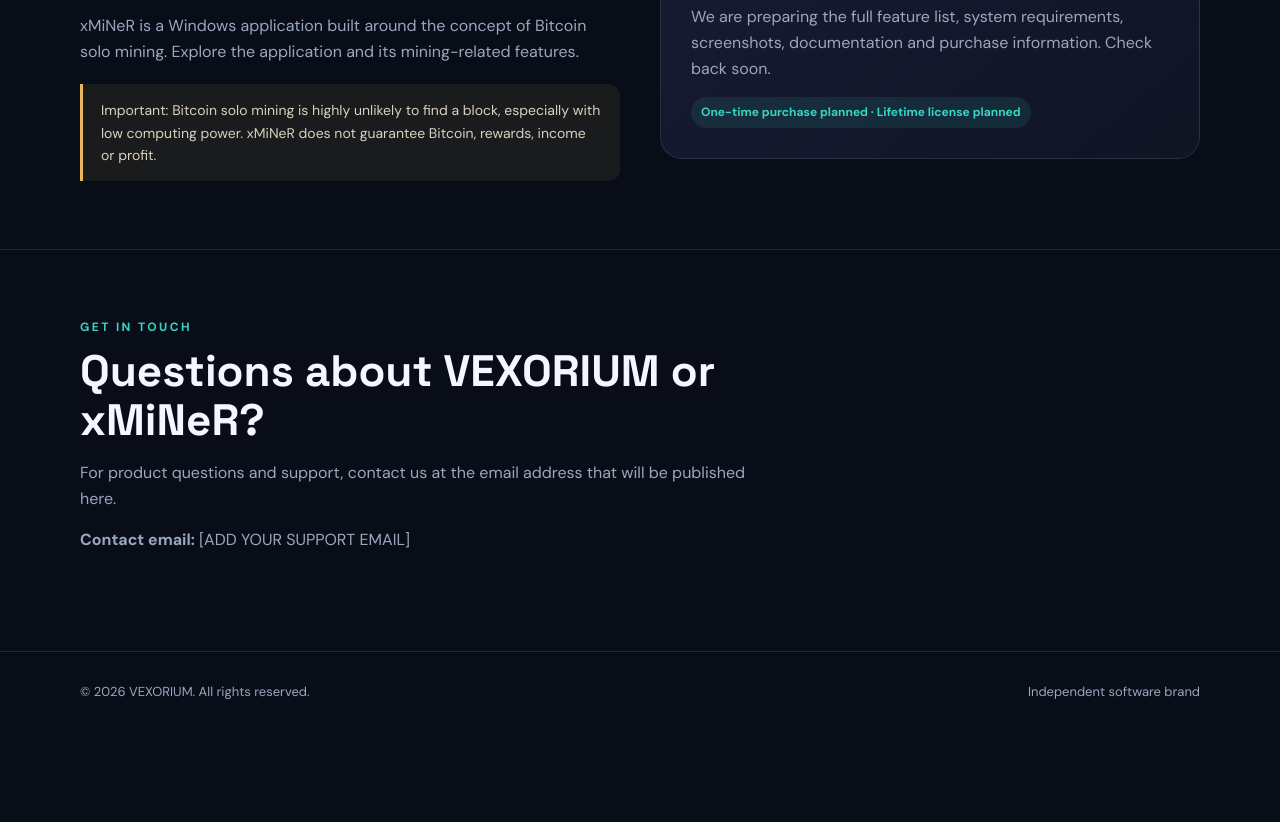
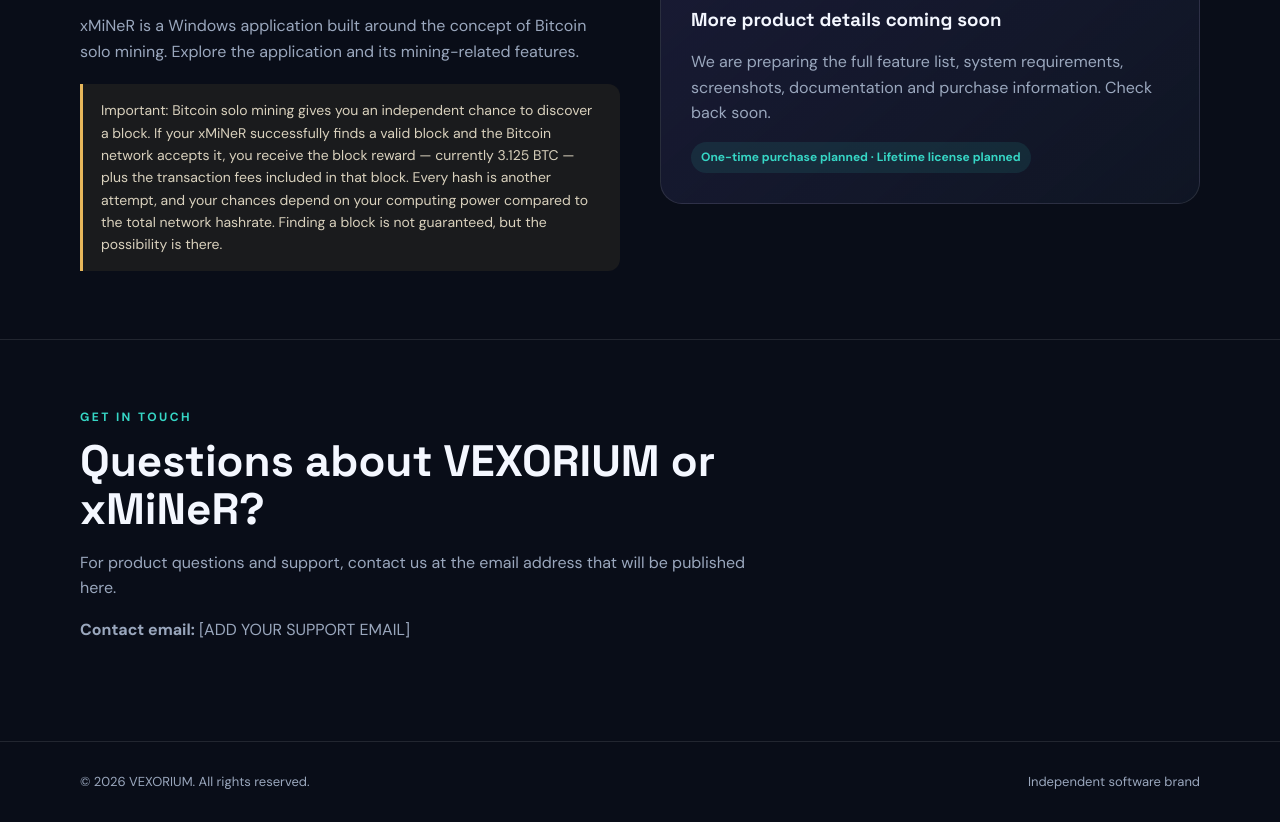
Before and after one commit to levvvel/levvvel.github.io, a plain HTML site: page index.html in a window 1280 px wide. Shown: the part 2388-3210 px from the top of the page. Before the commit the page ends 3121 px from the top, so only its background shows below. Drawn offline with Linux system fonts and the light colour scheme.

Commit message:
Add files via upload

```diff
--- a/index.html
+++ b/index.html
@@ -73,7 +73,7 @@
   <section id="product"><div class="wrap product">
     <div><div class="eyebrow" data-en="Meet xMiNeR" data-tr="xMiNeR ile tanış">Meet xMiNeR</div><h2>xMiNeR</h2><span class="tag" data-en="Windows desktop software" data-tr="Windows masaüstü yazılımı">Windows desktop software</span>
       <p class="muted" data-en="xMiNeR brings the Bitcoin solo-mining concept to a Windows desktop application. It is designed for curious users who want to explore an independent mining attempt and learn about the process." data-tr="xMiNeR, Bitcoin solo madencilik fikrini Windows masaüstü uygulamasına taşır. Bağımsız bir madencilik denemesini keşfetmek ve süreci öğrenmek isteyen meraklı kullanıcılar için tasarlanmıştır.">xMiNeR is a Windows application built around the concept of Bitcoin solo mining. Explore the application and its mining-related features.</p>
-      <div class="notice" data-en="Solo mining is a probability-based challenge: finding a block is possible, but never certain. Your chances depend on your hashrate and the Bitcoin network’s total hashrate. If you independently find a valid block and it is accepted, you receive the block subsidy plus its transaction fees. The current block subsidy is 3.125 BTC; transaction fees vary and the subsidy changes over time. xMiNeR cannot guarantee that you will find a block or earn Bitcoin. Consider electricity costs and hardware wear." data-tr="Solo madencilik olasılığa dayalı bir meydan okumadır: blok bulmak mümkündür, ancak kesin değildir. Şansın hash oranına ve Bitcoin ağının toplam işlem gücüne bağlıdır. Geçerli bir bloğu tek başına bulur ve ağ tarafından kabul ettirirsen blok sübvansiyonunu ve o bloktaki işlem ücretlerini alırsın. Güncel blok sübvansiyonu 3,125 BTC’dir; işlem ücretleri değişir ve sübvansiyon zamanla yarıya iner. xMiNeR blok bulmayı veya Bitcoin kazanmayı garanti etmez. Elektrik maliyetini ve donanım yıpranmasını da hesaba kat.">Important: Bitcoin solo mining is highly unlikely to find a block, especially with low computing power. xMiNeR does not guarantee Bitcoin, rewards, income or profit.</div>
+      <div class="notice" data-en="Important: Bitcoin solo mining gives you an independent chance to discover a block. If your xMiNeR successfully finds a valid block and the Bitcoin network accepts it, you receive the block reward — currently 3.125 BTC — plus the transaction fees included in that block. Every hash is another attempt, and your chances depend on your computing power compared to the total network hashrate. Finding a block is not guaranteed, but the possibility is there." data-tr="Önemli: Bitcoin solo madenciliği, bağımsız olarak bir blok bulma şansı sunar. xMiNeR geçerli bir bloğu bulur ve Bitcoin ağı tarafından kabul edilirse, şu anda 3,125 BTC olan blok ödülünü ve o bloğa dahil edilen işlem ücretlerini kazanırsın. Her hash yeni bir denemedir; şansın işlem gücünün ağın toplam hash oranına kıyasla ne kadar olduğuna bağlıdır. Blok bulmak garanti değildir, ancak bu ihtimal vardır.">Important: Bitcoin solo mining gives you an independent chance to discover a block. If your xMiNeR successfully finds a valid block and the Bitcoin network accepts it, you receive the block reward — currently 3.125 BTC — plus the transaction fees included in that block. Every hash is another attempt, and your chances depend on your computing power compared to the total network hashrate. Finding a block is not guaranteed, but the possibility is there.</div>
     </div>
     <div class="productbox"><div class="eyebrow" data-en="Coming into focus" data-tr="Yakında burada">Coming into focus</div><h3 data-en="More product details coming soon" data-tr="Ürün detayları yakında eklenecek">More product details coming soon</h3><p class="muted" data-en="We are preparing the full feature list, system requirements, screenshots, documentation and purchase information. Check back soon." data-tr="Özellik listesini, sistem gereksinimlerini, ekran görüntülerini, kullanım kılavuzunu ve satın alma bilgilerini hazırlıyoruz. Yakında tekrar ziyaret edin.">We are preparing the full feature list, system requirements, screenshots, documentation and purchase information. Check back soon.</p><span class="tag" data-en="One-time purchase planned · Lifetime license planned" data-tr="Tek seferlik ödeme planlanıyor · Ömür boyu lisans planlanıyor">One-time purchase planned · Lifetime license planned</span></div>
   </div></section>
```
